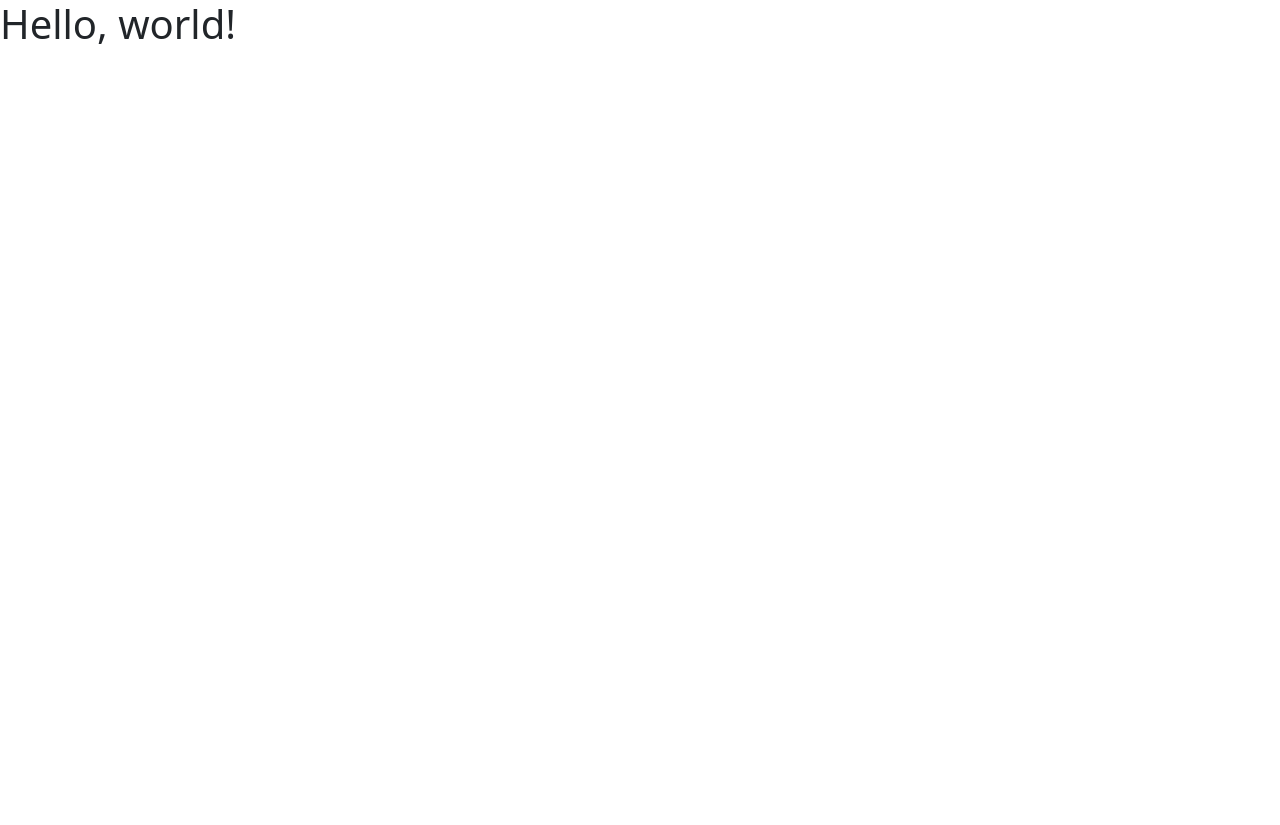
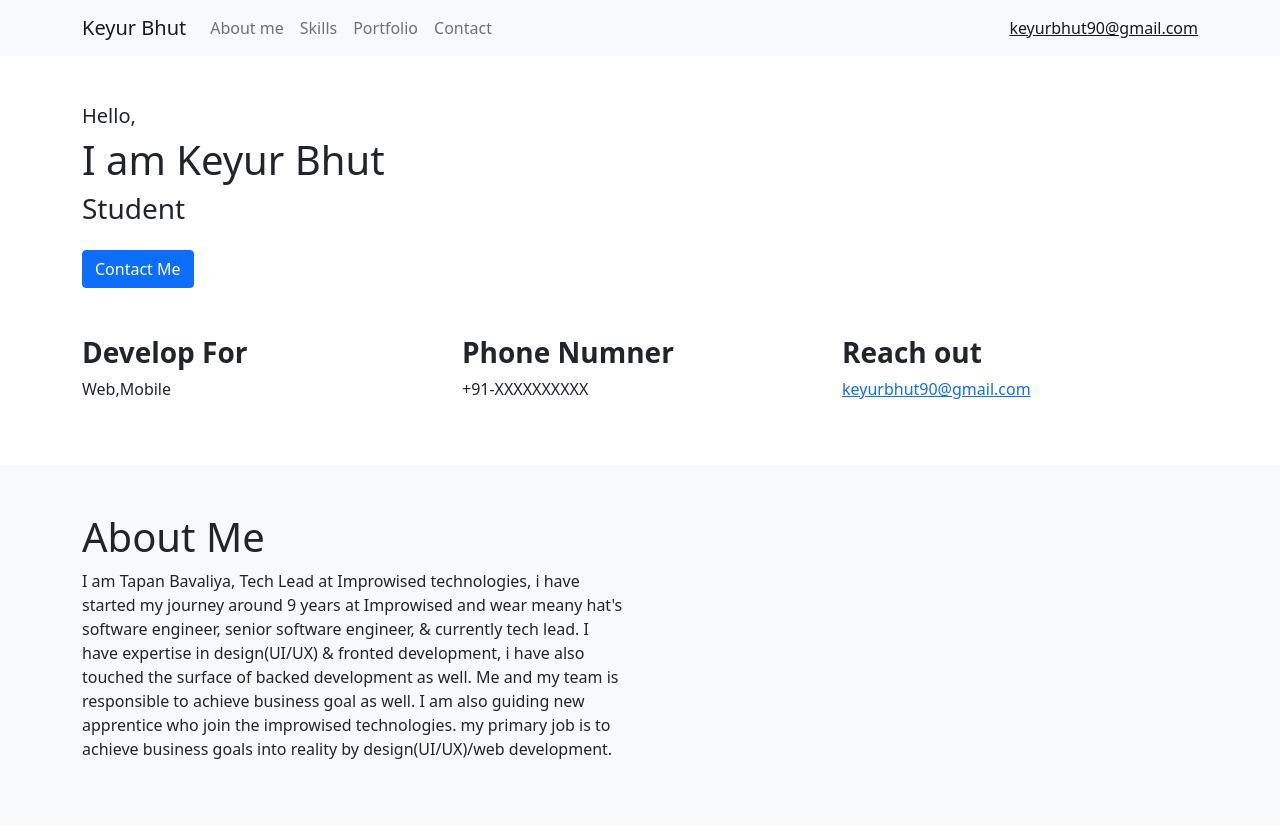
Before and after one commit to KeyurBhut07/Keyur-Bhut, a plain HTML site: page index.html in a window 1280 px wide. Before the commit the page ends 800 px from the top, so only its background shows below. Drawn offline with nearby package versions, Linux system fonts and the light colour scheme.

Commit message:
added index.html

```diff
--- a/index.html
+++ b/index.html
@@ -8,10 +8,98 @@
     <!-- Bootstrap CSS -->
     <link href="https://cdn.jsdelivr.net/npm/bootstrap@5.1.3/dist/css/bootstrap.min.css" rel="stylesheet" integrity="sha384-1BmE4kWBq78iYhFldvKuhfTAU6auU8tT94WrHftjDbrCEXSU1oBoqyl2QvZ6jIW3" crossorigin="anonymous">
 
-    <title>Hello, world!</title>
+    <title>Keyur Bhut</title>
   </head>
   <body>
-    <h1>Hello, world!</h1>
+    <nav class="navbar navbar-expand-lg navbar-light bg-light">
+      <div class="container">
+        <a class="navbar-brand" href="#">Keyur Bhut</a>
+        <button class="navbar-toggler" type="button" data-bs-toggle="collapse" data-bs-target="#navbarText" aria-controls="navbarText" aria-expanded="false" aria-label="Toggle navigation">
+          <span class="navbar-toggler-icon"></span>
+        </button>
+        <div class="collapse navbar-collapse" id="navbarText">
+          <ul class="navbar-nav me-auto mb-2 mb-lg-0">
+            <li class="nav-item">
+              <a class="nav-link" aria-current="page" href="/#aboutme">About me</a>
+            </li>
+            <li class="nav-item">
+              <a class="nav-link" href="/#skills">Skills</a>
+            </li>
+            <li class="nav-item">
+              <a class="nav-link" href="/#portfolio">Portfolio</a>
+            </li>
+            <li class="nav-item">
+              <a class="nav-link" href="/#contact">Contact</a>
+            </li>
+          </ul>
+          <span class="navbar-text">
+            <a href="mailto:keyurbhut90@gmail.com">keyurbhut90@gmail.com</a>
+          </span>
+        </div>
+      </div>
+    </nav>
+
+    <section class="container py-5">
+      <div class="row">
+        <div class="col">
+          <h5>Hello,</h5>
+          <h1>I am Keyur Bhut</h1>
+          <h3>Student</h3>
+          <button type="button" class="btn btn-primary mt-3">Contact Me</button>
+        </div>
+      </div>
+
+      <div class="row pt-5">
+        <div class="col">
+          <h3>
+            <strong>
+              Develop For
+            </strong>
+          </h3>
+          <p>
+            Web,Mobile
+          </p>
+        </div>
+        <div class="col">
+          <h3>
+            <strong>
+              Phone Numner
+            </strong>
+          </h3>
+          <p>
+            +91-XXXXXXXXXX
+          </p>
+        </div>
+        <div class="col">
+          <h3>
+            <strong>
+              Reach out
+            </strong>
+          </h3>
+          <p>
+            <a href="mailto:keyurbhut90@gmail.com">keyurbhut90@gmail.com</a>
+          </p>
+        </div>
+      </div>
+    </section>
+
+    <section class="bg-light py-5">
+      <div class="container">
+        <div class="row">
+          <div class="col">
+            <h1 id="aboutme">About Me</h1>
+            <p>
+              I am Tapan Bavaliya, Tech Lead at Improwised technologies, i have started my journey around 9 years at Improwised and wear meany hat's software engineer, senior software engineer, & currently tech lead.
+
+              I have expertise in design(UI/UX) & fronted development, i have also touched the surface of backed development as well. Me and my team is responsible to achieve business goal as well. I am also guiding new apprentice who join the improwised technologies.
+
+              my primary job is to achieve business goals into reality by design(UI/UX)/web development.
+            </p>
+          </div>
+          <div class="col-sm"></div>
+        </div>
+      </div>
+    </section>
 
     <!-- Optional JavaScript; choose one of the two! -->
 
```
